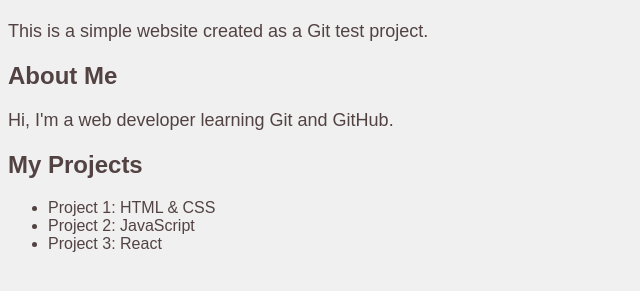
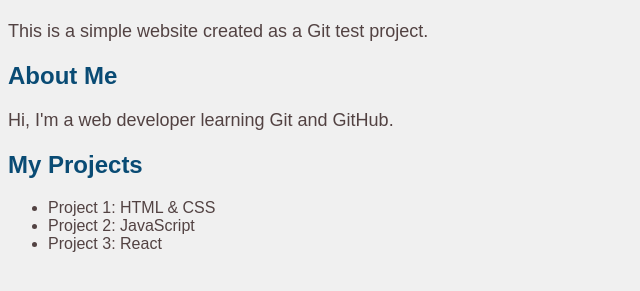
Before and after one commit to rmhitgithub/my-website, a plain HTML site: page index.html in a window 1280 px wide. Shown: the part 59-350 px from the top of the page, without its empty margins (0-640 px from the left). Drawn offline with Linux system fonts and the light colour scheme.

Commit message:
Added style for heading 2

```diff
--- a/styles.css
+++ b/styles.css
@@ -9,6 +9,10 @@ h1 {
     color: #3f86b3;
 }
 
+h2 {
+    color: #094b74;
+}
+
 p {
     font-size: 18px;
 }
```
